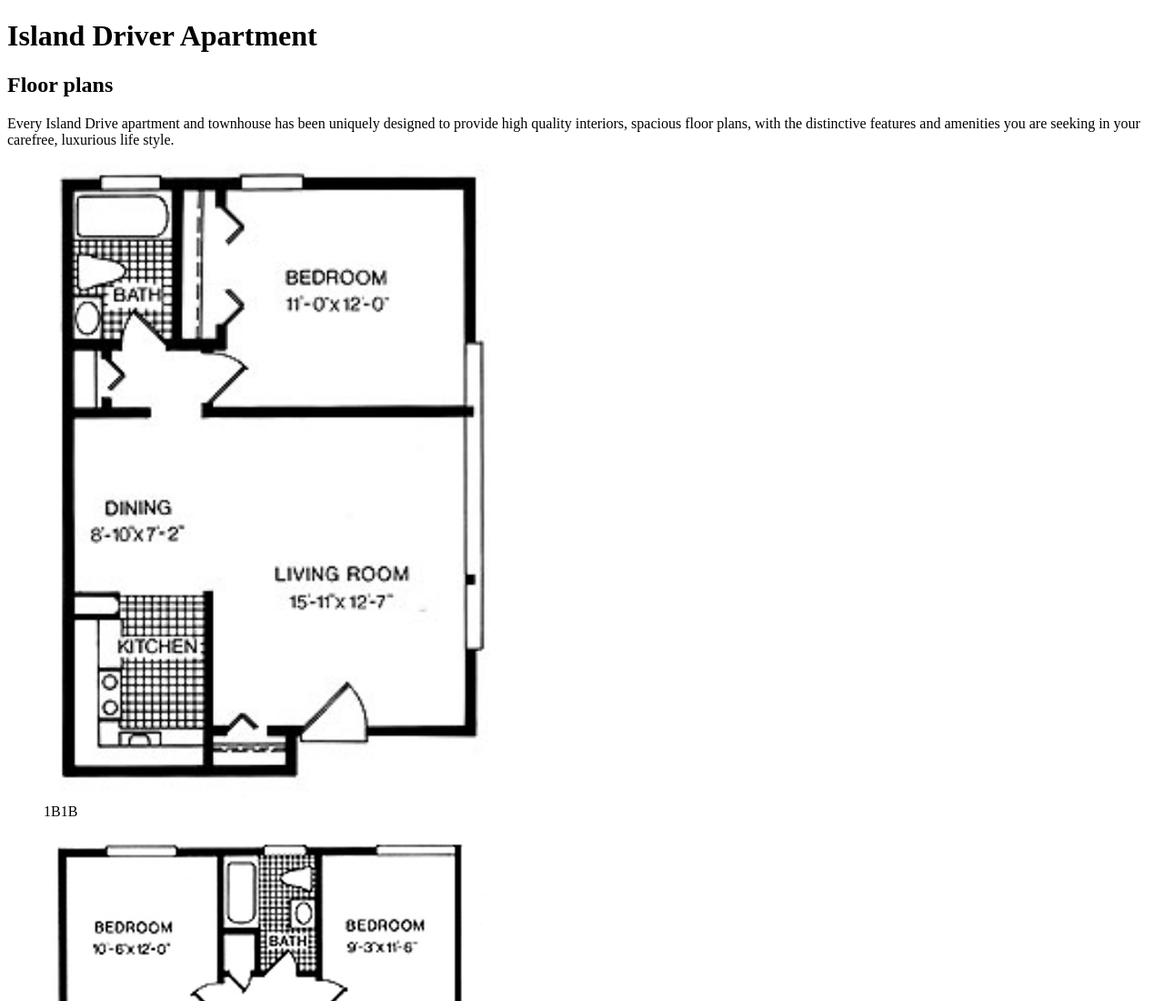
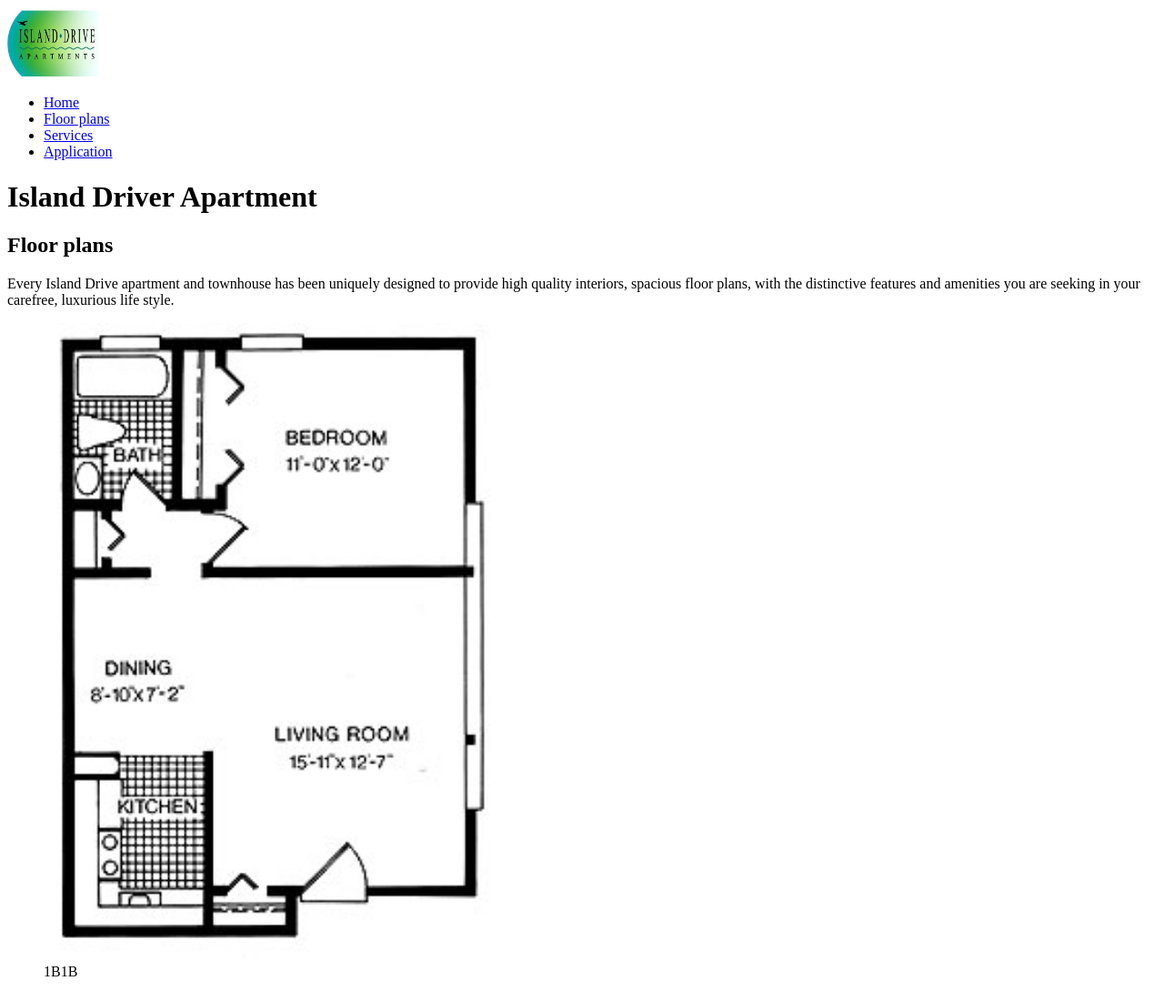
Before and after one commit to SylviaZhang16/portfolio-content, a plain HTML site: page plan.html in a window 1280 px wide. Shown: the top 1100 px of the page at 91% size. Drawn offline with Linux system fonts and the light colour scheme.

Commit message:
Update plan.html

```diff
--- a/plan.html
+++ b/plan.html
@@ -11,9 +11,13 @@
 
     <body>
         <header>
+            <img src="images/IslandDrivelogo.png" width="100" alt="logo"/>
             <nav>
                 <ul>
-
+                    <li><a href="index.html">Home</a></li>
+                    <li><a href="plan.html">Floor plans</a></li>
+                    <li><a href="service.html">Services</a></li>
+                    <li><a href="application.html">Application</a></li>
                 </ul>
             </nav>
         </header>
```
